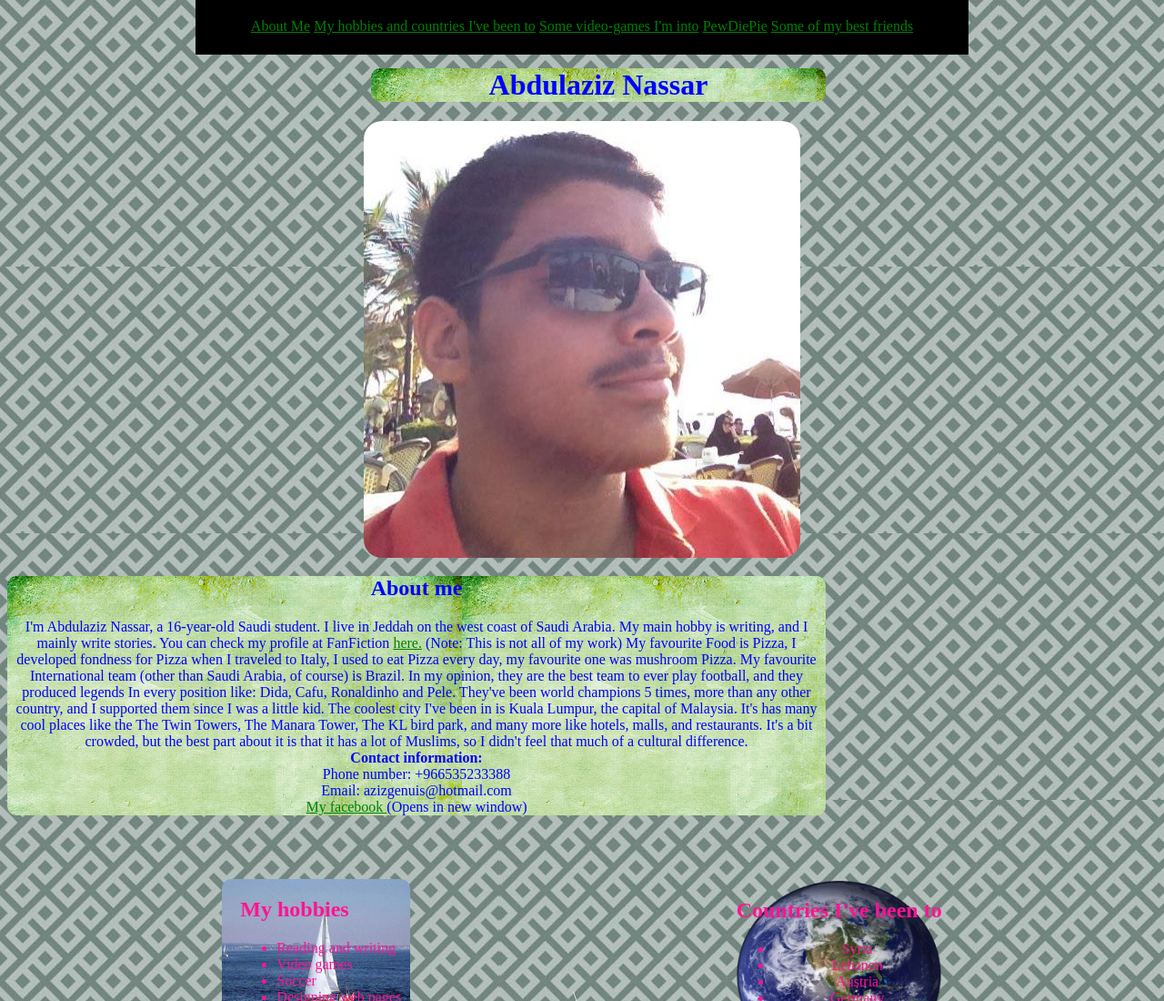
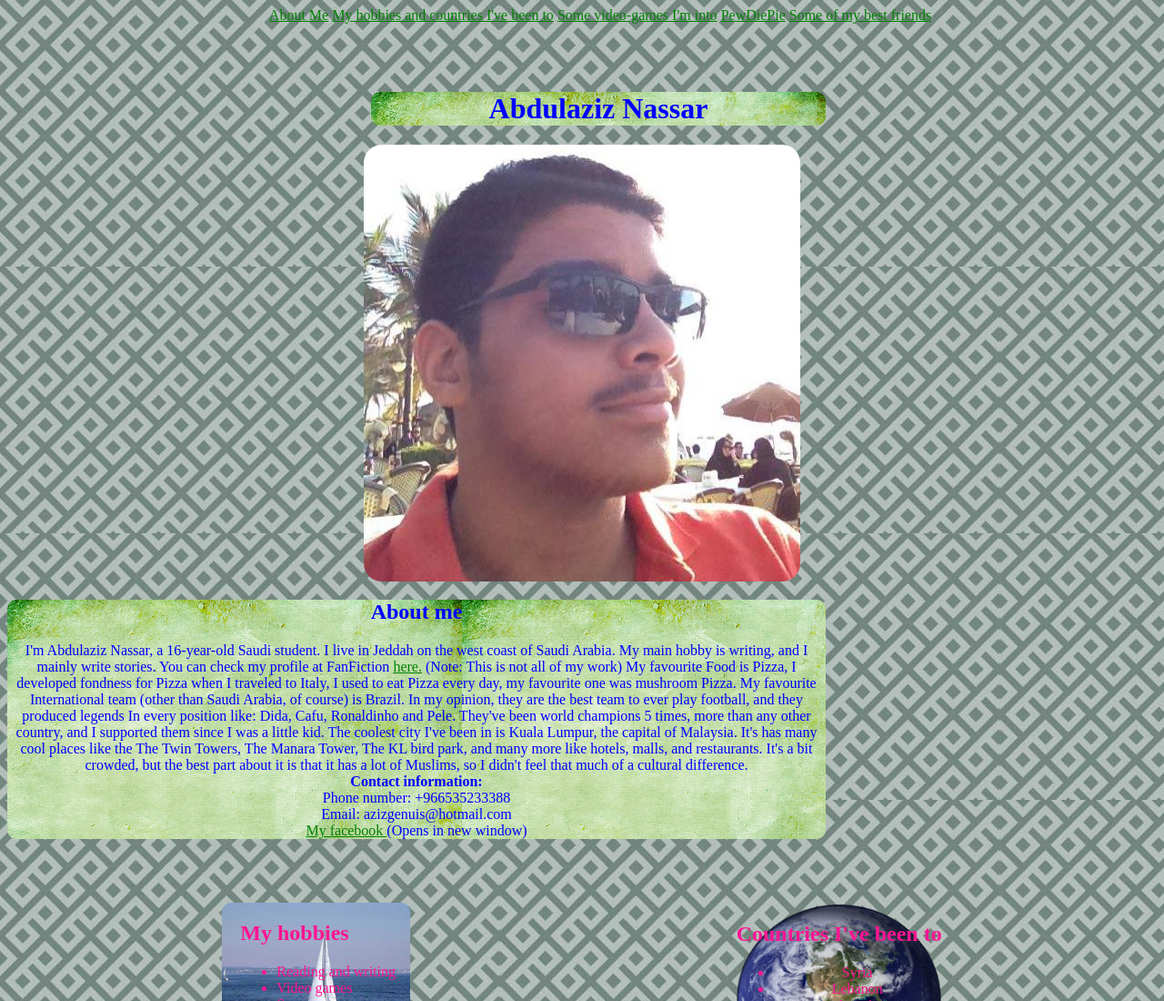
Before and after one commit to AzizNassar/AzizNassar.github.io, a plain HTML site: page index.html in a window 1280 px wide. Shown: the top 1100 px of the page at 91% size. Drawn offline with Linux system fonts and the light colour scheme.

Commit message:
Changed a lot in alignment

```diff
--- a/style.css
+++ b/style.css
@@ -1,10 +1,14 @@
 /*GENREAL*/
+html{
+ margin: 0 auto;
+}
 body {
-    text-align: center;
- color: white
- ;background-image: url(backgroundpattern.jpg);
- a {
-    color: green
+ text-align: center;
+ color: white;
+ background-image: url(backgroundpattern.jpg);
+}
+ a{
+    color: green;
 }
 
 
@@ -23,7 +27,7 @@ z-index:2;
 height: 40px;
 padding-top:20px;
 color: white;
-    margin:0 auto;
+margin: auto;
 }
 
 .navitem{
```
